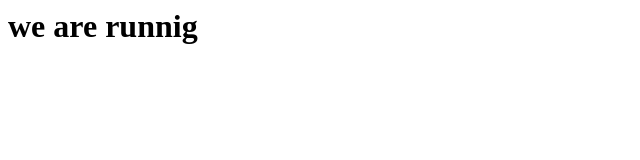
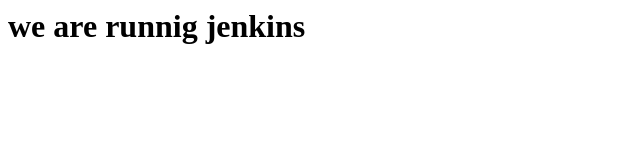
Before and after one commit to mayet16/myweb, a plain HTML site: page index.html in a window 1280 px wide. Shown: the whole page, without its empty margins (0-640 px from the left). Drawn offline with Linux system fonts and the light colour scheme.

Commit message:
jenkins third comit

```diff
--- a/index.html
+++ b/index.html
@@ -1 +1 @@
-<h1>we are runnig<h2>
+<h1>we are runnig jenkins<h2>
```
